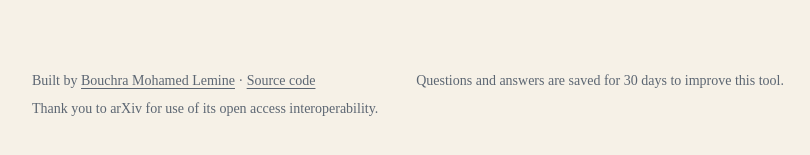
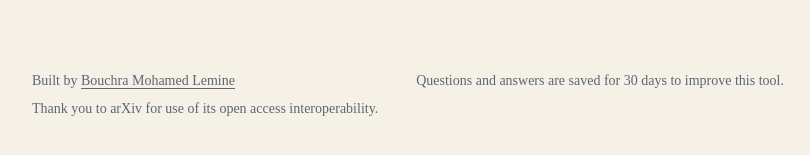
Before and after one commit to bouchramohamedlemine/RAG-QA, a Next.js app in the folder frontend/: page / in a window 1280 px wide. Shown: the part 3700-3855 px from the top of the page, without its empty margins (232-1042 px from the left). Built offline with nearby package versions, Linux system fonts and the light colour scheme.

Commit message:
Remove the source code link from the site
Co-Authored-By: Claude Opus 5.5 <noreply@anthropic.com>

```diff
--- a/frontend/app/components/About.tsx
+++ b/frontend/app/components/About.tsx
@@ -108,10 +108,6 @@ export default function About({ onStart }: { onStart: () => void }) {
           Built by{" "}
           <a href="https://bouchra.tech" target="_blank" rel="noopener noreferrer">
             Bouchra Mohamed Lemine
-          </a>{" "}
-          ·{" "}
-          <a href="https://github.com/bouchramohamedlemine/RAG-QA" target="_blank" rel="noopener noreferrer">
-            Source code
           </a>
         </span>
         <span>Questions and answers are saved for 30 days to improve this tool.</span>
```
